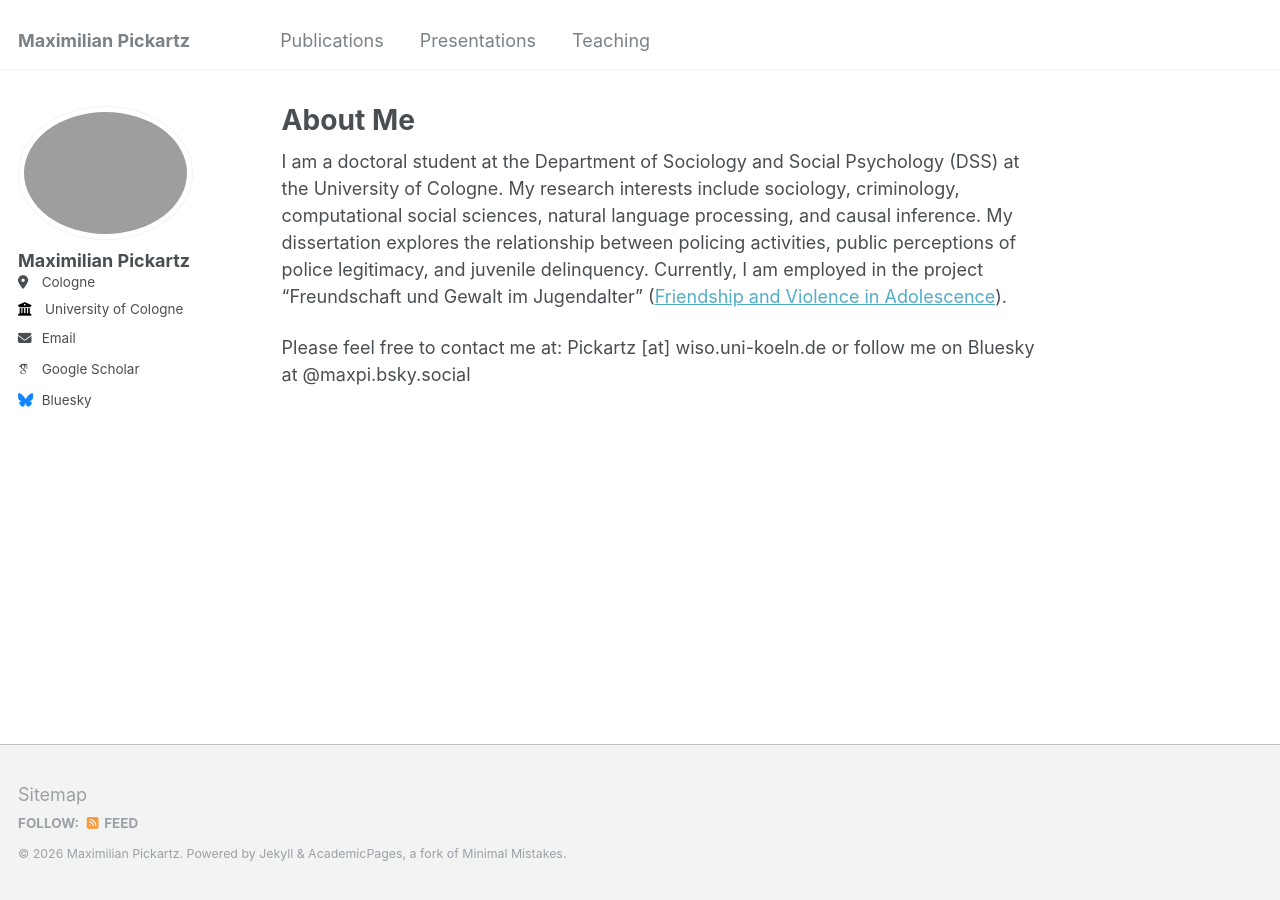
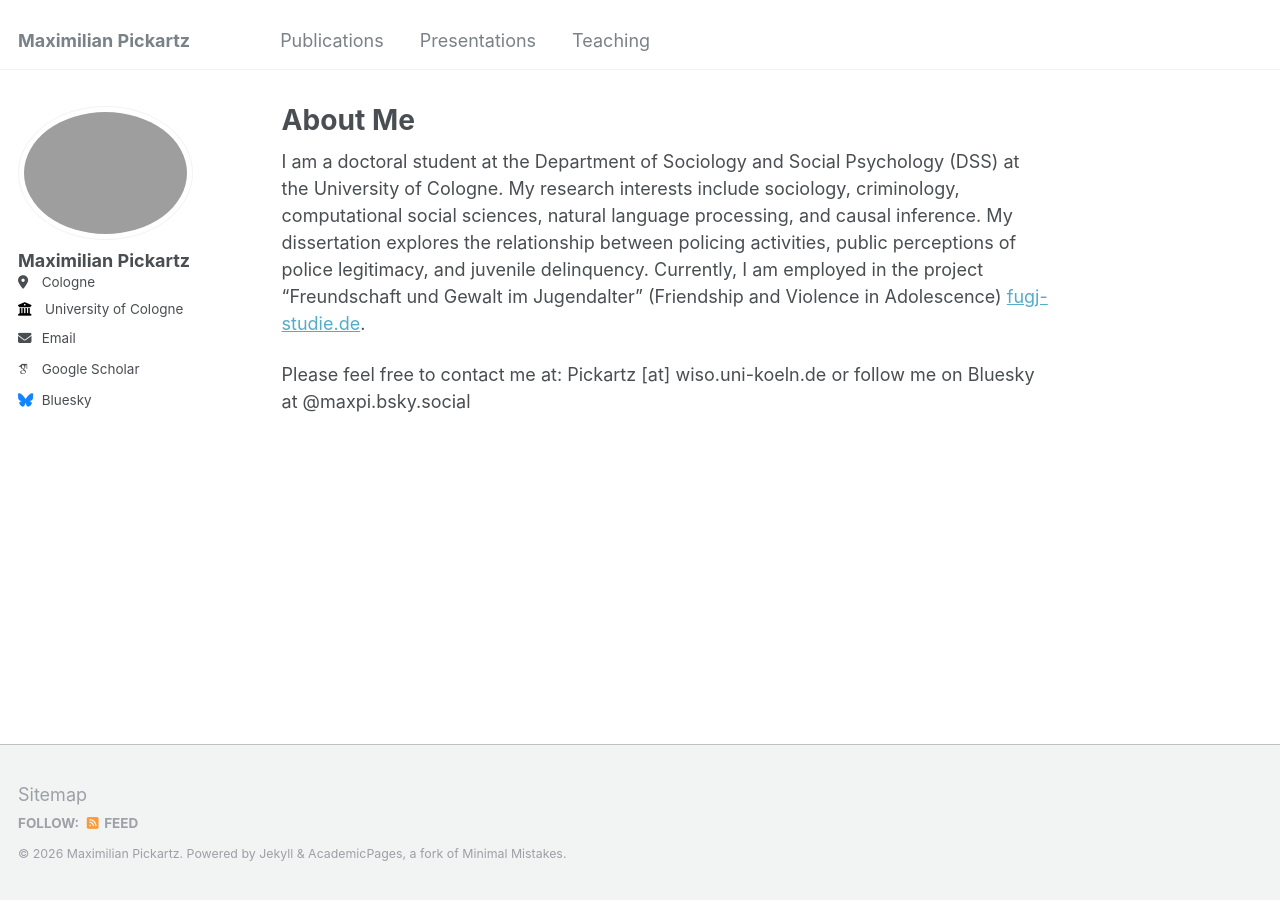
Before and after one commit to maxpi99/maxpi99.github.io, a Jekyll site: the page built from _pages/about.md, in a window 1280 px wide. Built offline with Jekyll 4.4.1, drawn with Linux system fonts in a browser that asks for light colours; some web fonts are replaced.

Commit message:
Show FUGJ project name as plain text with link URL as link text
https://claude.ai/code/session_01AyUn4eM3gCf4FeqjvUnsZ4

```diff
--- a/_pages/about.md
+++ b/_pages/about.md
@@ -10,6 +10,6 @@ redirect_from:
 I am a doctoral student at the Department of Sociology and Social Psychology (DSS) at the University of Cologne.
 My research interests include sociology, criminology, computational social sciences, natural language processing, and causal inference.
 My dissertation explores the relationship between policing activities, public perceptions of police legitimacy, and juvenile delinquency.
-Currently, I am employed in the project "Freundschaft und Gewalt im Jugendalter" ([Friendship and Violence in Adolescence](https://fugj-studie.de/)).
+Currently, I am employed in the project "Freundschaft und Gewalt im Jugendalter" (Friendship and Violence in Adolescence) [fugj-studie.de](https://fugj-studie.de/).
 
 Please feel free to contact me at: Pickartz [at] wiso.uni-koeln.de or follow me on Bluesky at @maxpi.bsky.social
```
